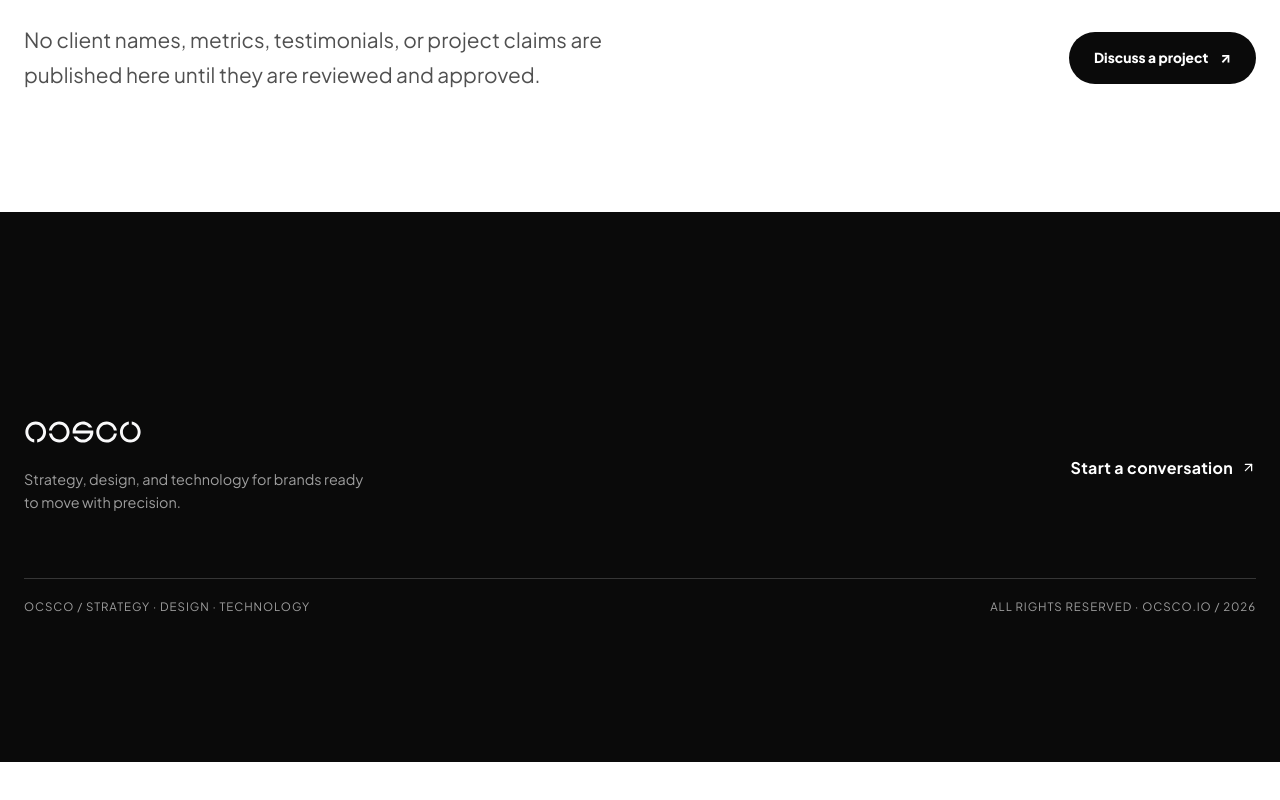
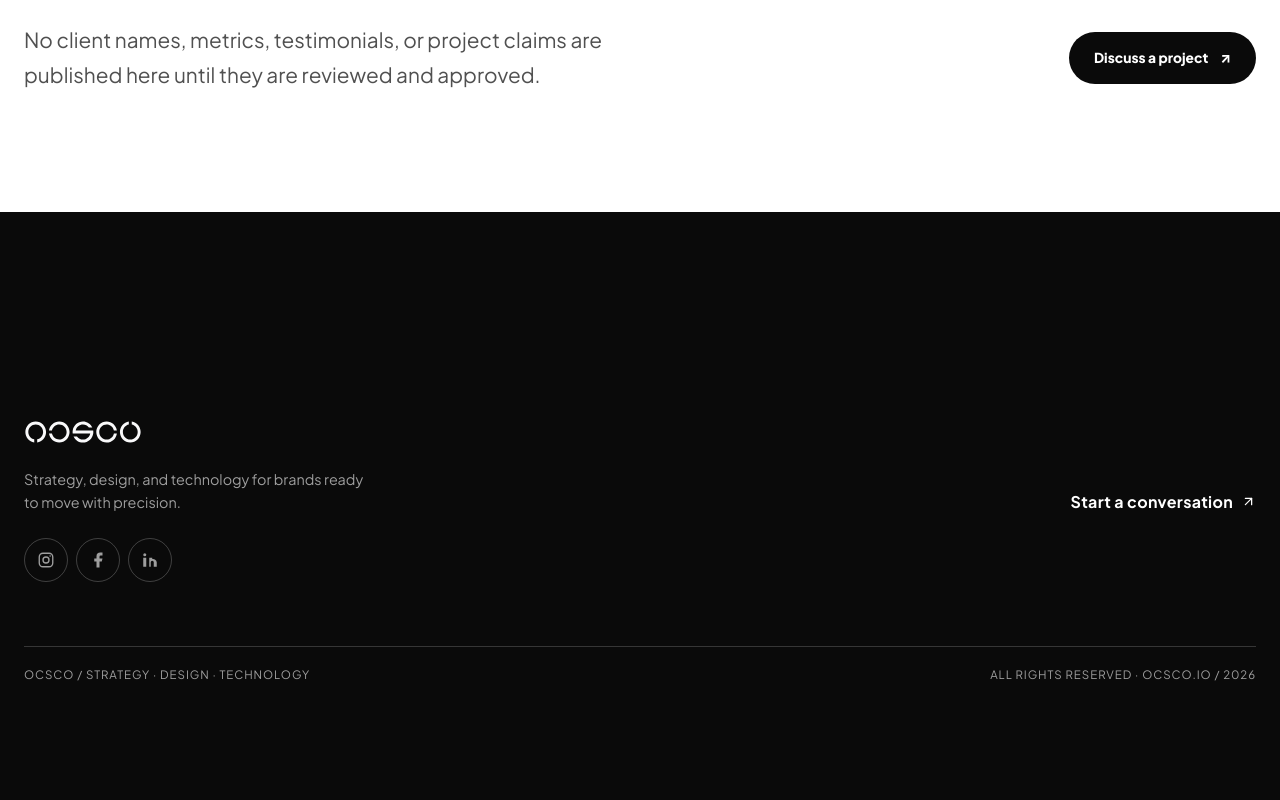
Before and after one commit to ocscolabs-platform/crimson, a Next.js app: page /work in a window 1280 px wide. Shown: the part 1267-2067 px from the top of the page. Before the commit the page ends 2029 px from the top, so only its background shows below. Built offline with nearby package versions, Linux system fonts and the light colour scheme; no server answers; the database is empty.

Commit message:
Add social links to shared footer

```diff
--- /dev/null
+++ b/scripts/test-footer-social-links.mjs
@@ -0,0 +1,35 @@
+import assert from "node:assert/strict";
+import { readFile } from "node:fs/promises";
+import test from "node:test";
+
+const root = new URL("../", import.meta.url);
+const [footer, styles, packageJson] = await Promise.all([
+  readFile(new URL("src/components/site-footer.tsx", root), "utf8"),
+  readFile(new URL("src/app/globals.css", root), "utf8"),
+  readFile(new URL("package.json", root), "utf8"),
+]);
+
+const links = [
+  ["https://www.instagram.com/ocscodotio/", "OCSCO on Instagram"],
+  ["https://www.facebook.com/ocscohq", "OCSCO on Facebook"],
+  ["https://ph.linkedin.com/company/ocsco", "OCSCO on LinkedIn"],
+];
+
+test("shared footer exposes the three approved external social links", () => {
+  for (const [href, label] of links) {
+    assert.match(footer, new RegExp(`href="${href.replace(/[.*+?^${}()|[\\]\\]/g, "\\$&")}" target="_blank" rel="noopener noreferrer" aria-label="${label}"`));
+  }
+  assert.equal((footer.match(/className="footer-social-link"/g) ?? []).length, 3);
+});
+
+test("social icons are decorative and have consistent practical tap targets", () => {
+  assert.equal((footer.match(/aria-hidden="true" focusable="false"/g) ?? []).length, 3);
+  assert.match(styles, /\.footer-social-link \{[^}]*width: 44px; height: 44px;/);
+  assert.match(styles, /\.footer-social-link:hover \{[^}]*color: var\(--green\);/);
+});
+
+test("the patch does not add another icon dependency", () => {
+  const dependencies = JSON.parse(packageJson).dependencies;
+  assert.equal(dependencies["lucide-react"], "^1.32.0");
+  assert.equal(Object.keys(dependencies).filter((name) => name.includes("icon")).length, 0);
+});
--- a/src/app/globals.css
+++ b/src/app/globals.css
@@ -200,6 +200,12 @@ a { color: inherit; text-decoration: none; }
 .footer-brand-block { display: flex; max-width: 340px; flex-direction: column; gap: 24px; }
 .brand-footer { align-self: start; }
 .footer-copy { margin: 0; color: var(--muted); font-size: .9rem; line-height: 1.6; }
+.footer-social-links { display: flex; flex-wrap: wrap; gap: 8px; }
+.footer-social-link { display: inline-flex; width: 44px; height: 44px; align-items: center; justify-content: center; border: 1px solid rgb(255 255 255 / 22%); border-radius: 50%; color: var(--muted); transition: border-color 180ms ease-out, color 180ms ease-out, transform 180ms ease-out; }
+.footer-social-link:hover { border-color: var(--green); color: var(--green); transform: translateY(-2px); }
+.footer-social-link:active { transform: translateY(0); }
+.footer-social-link svg { width: 18px; height: 18px; fill: none; stroke: currentColor; stroke-linecap: round; stroke-linejoin: round; stroke-width: 1.8; }
+.footer-social-link path, .footer-social-icon-fill { fill: currentColor; stroke: none; }
 .footer-top-cta { justify-self: end; }
 .footer-bottom { display: grid; grid-template-columns: minmax(0, 1fr) auto; align-items: center; gap: 24px; border-top: 1px solid rgb(255 255 255 / 18%); padding-top: 20px; color: var(--muted); font-size: .72rem; letter-spacing: .08em; text-transform: uppercase; }
 .footer-rights { text-align: right; white-space: nowrap; }
--- a/src/components/site-footer.tsx
+++ b/src/components/site-footer.tsx
@@ -20,6 +20,27 @@ export function SiteFooter({
               <Image src="/brand/ocsco-logo-white.svg" alt="OCSCO" width={118} height={24} />
             </Link>
             <p className="footer-copy">{positioningStatement}</p>
+            <div className="footer-social-links" aria-label="OCSCO social media">
+              <a className="footer-social-link" href="https://www.instagram.com/ocscodotio/" target="_blank" rel="noopener noreferrer" aria-label="OCSCO on Instagram">
+                <svg viewBox="0 0 24 24" aria-hidden="true" focusable="false">
+                  <rect x="3" y="3" width="18" height="18" rx="5" />
+                  <circle cx="12" cy="12" r="4" />
+                  <circle className="footer-social-icon-fill" cx="17.5" cy="6.5" r="1" />
+                </svg>
+              </a>
+              <a className="footer-social-link" href="https://www.facebook.com/ocscohq" target="_blank" rel="noopener noreferrer" aria-label="OCSCO on Facebook">
+                <svg viewBox="0 0 24 24" aria-hidden="true" focusable="false">
+                  <path d="M14 22v-8h3l1-4h-4V7.5A1.5 1.5 0 0 1 15.5 6H18V2h-3a5 5 0 0 0-5 5v3H7v4h3v8Z" />
+                </svg>
+              </a>
+              <a className="footer-social-link" href="https://ph.linkedin.com/company/ocsco" target="_blank" rel="noopener noreferrer" aria-label="OCSCO on LinkedIn">
+                <svg viewBox="0 0 24 24" aria-hidden="true" focusable="false">
+                  <rect className="footer-social-icon-fill" x="3" y="9" width="4" height="12" />
+                  <circle className="footer-social-icon-fill" cx="5" cy="5" r="2" />
+                  <path d="M11 21V9h4v1.8A5 5 0 0 1 21 15v6h-4v-6a2 2 0 0 0-4 0v6Z" />
+                </svg>
+              </a>
+            </div>
           </div>
           <Link className="footer-link footer-top-cta" href={ctaHref}>Start a conversation <ArrowUpRight aria-hidden="true" size={15} strokeWidth={2} /></Link>
         </div>
```
